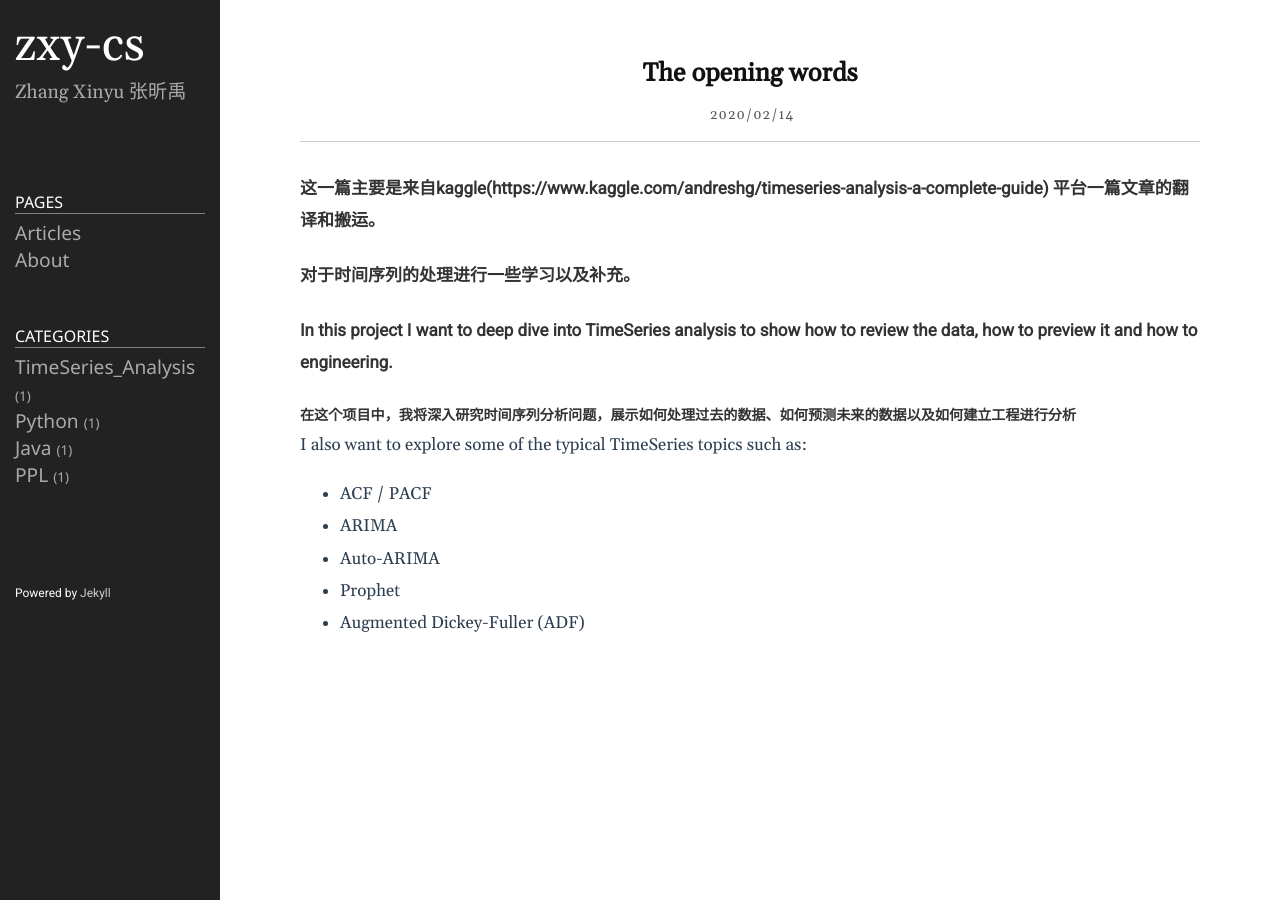
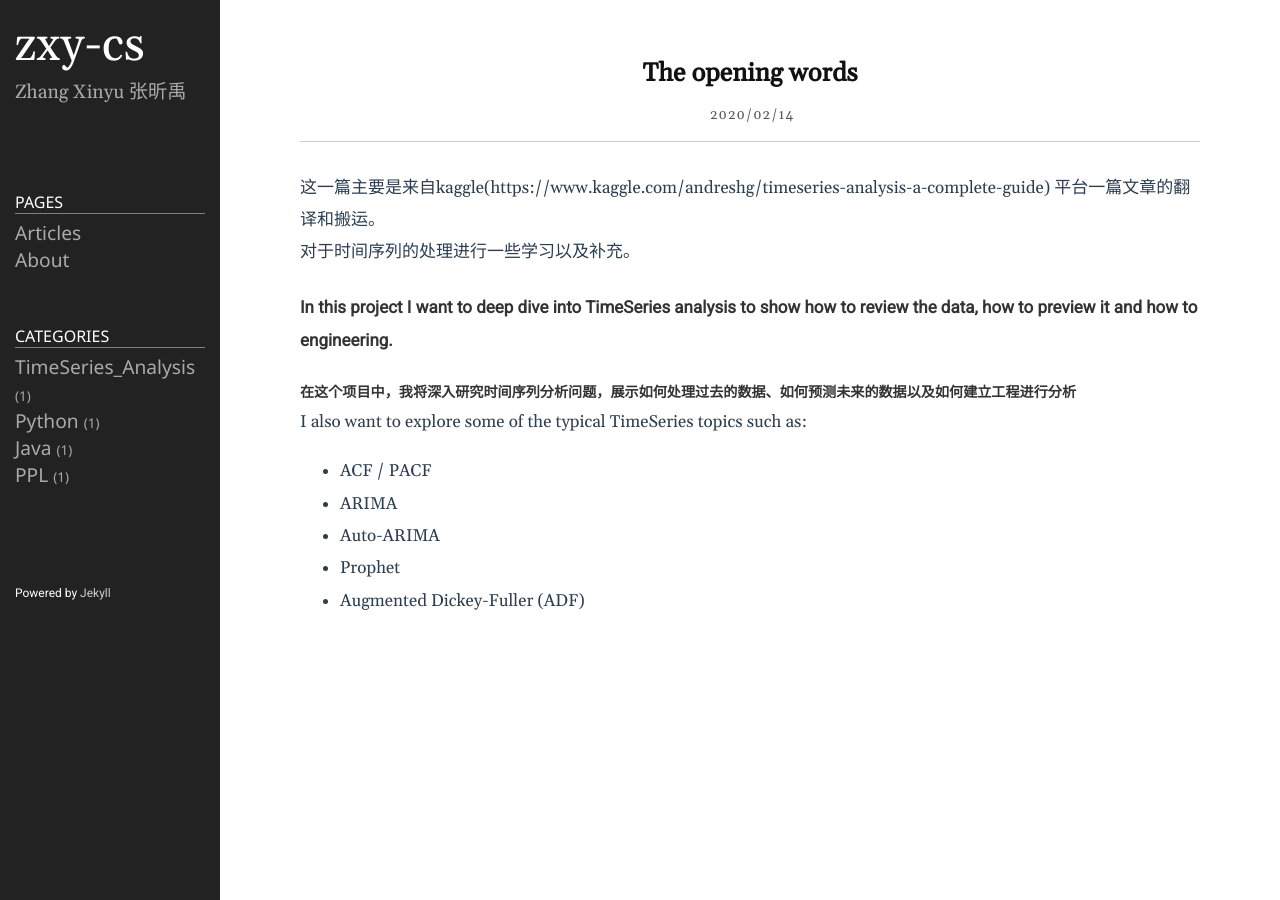
Before and after one commit to zxy-cs/zxy-cs.github.io, a Jekyll site: the page built from _posts/2020-02-14-TSA_the_opening_words.markdown, in a window 1280 px wide. Built offline with Jekyll 4.4.1, drawn with Linux system fonts in a browser that asks for light colours.

```diff
--- a/_posts/2020-02-14-TSA_the_opening_words.markdown
+++ b/_posts/2020-02-14-TSA_the_opening_words.markdown
@@ -4,8 +4,9 @@ title: The opening words
 date: 2020-02-14 22:57:05 +0900
 category: TimeSeries_Analysis
 ---
-#### 这一篇主要是来自kaggle(https://www.kaggle.com/andreshg/timeseries-analysis-a-complete-guide) 平台一篇文章的翻译和搬运。
-#### 对于时间序列的处理进行一些学习以及补充。
+这一篇主要是来自kaggle(https://www.kaggle.com/andreshg/timeseries-analysis-a-complete-guide) 平台一篇文章的翻译和搬运。
+对于时间序列的处理进行一些学习以及补充。
+
 
 #### In this project I want to deep dive into TimeSeries analysis to show how to review the data, how to preview it and how to engineering.
 ##### 在这个项目中，我将深入研究时间序列分析问题，展示如何处理过去的数据、如何预测未来的数据以及如何建立工程进行分析
```
